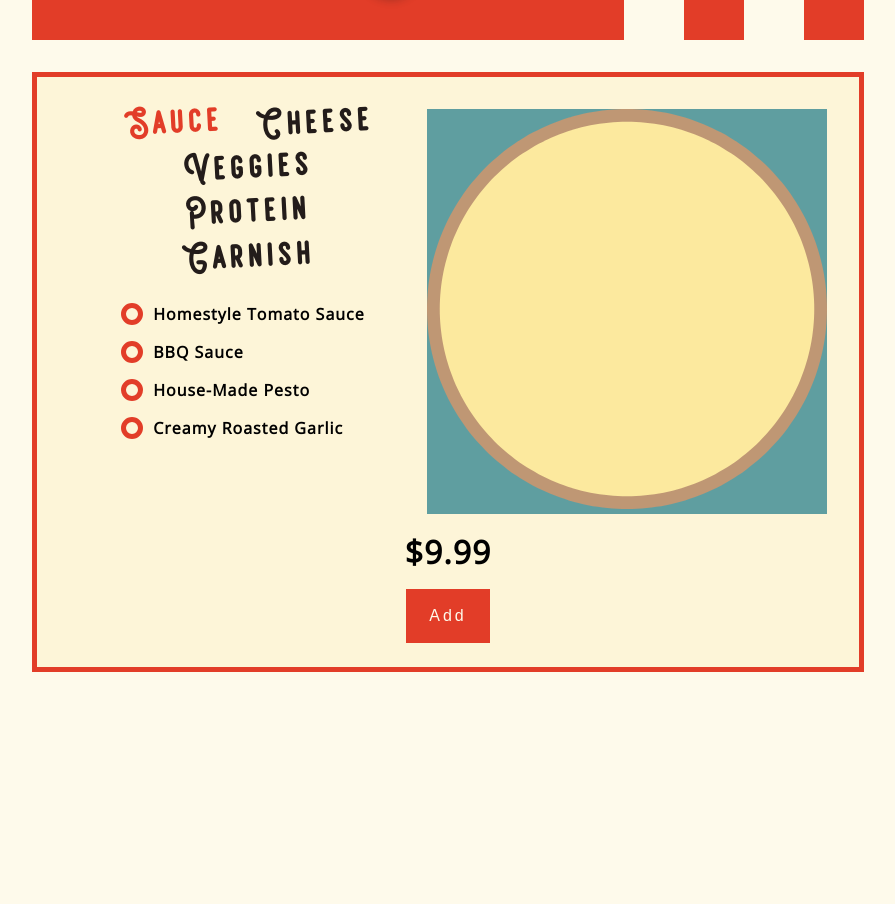
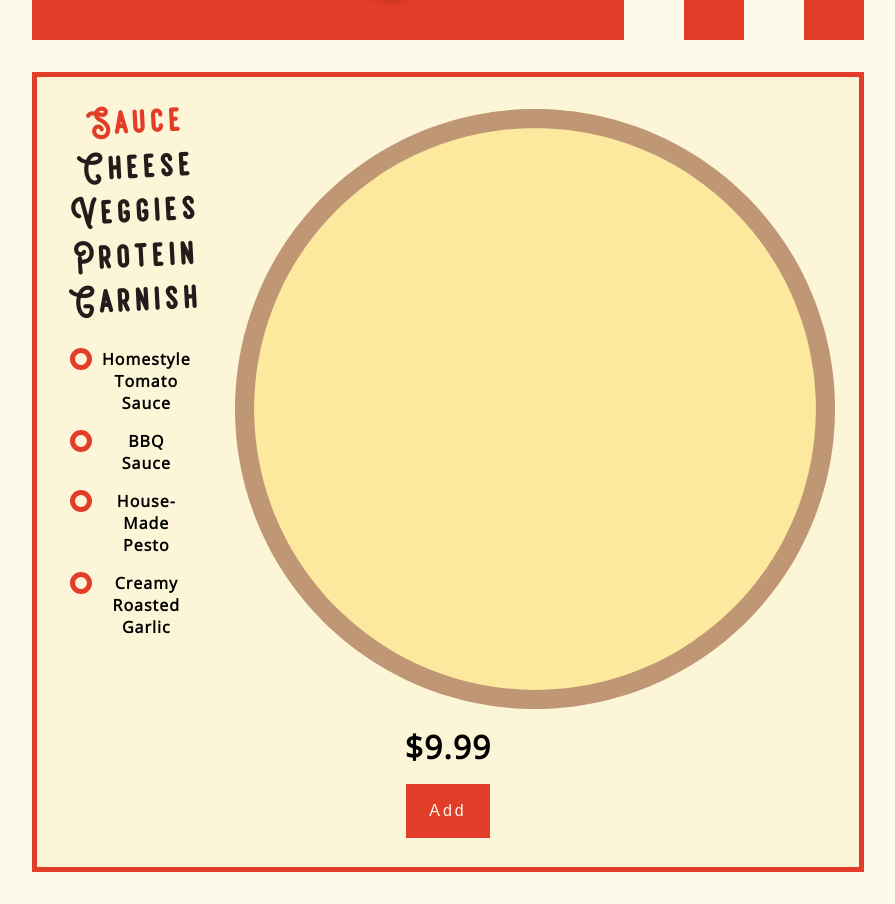
Before and after one commit to wavyadri/pizza-maker, a React (Create React App) app: page /make-your-own in a window 1280 px wide. Shown: the part 368-1272 px from the top of the page, without its empty margins (192-1087 px from the left). Before the commit the page ends 1072 px from the top, so only its background shows below. Built offline with nearby package versions, Linux system fonts and the light colour scheme.

Commit message:
Update mysass.scss
Add styles to toppings. Ternary operator with multiple conditions added to toppings to add specific z-index so each topping remains in its layer, regardless of the order added.

```diff
--- a/src/components/toppings.js
+++ b/src/components/toppings.js
@@ -1,10 +1,31 @@
+import tomatoSauce from '../images/tomato-sauce.svg'
+import bbqSauce from '../images/bbq-sauce.svg'
+import pestoSauce from '../images/pesto-sauce.svg'
+import whiteSauce from '../images/white-sauce.svg'
+import cheddarCheese from '../images/cheddar-cheese.svg'
+import mozzaCheese from '../images/mozza-cheese.svg'
+import mozzaSlices from '../images/mozza-slices.svg'
+import mushrooms from '../images/mushrooms.svg'
+import blackOlives from '../images/black-olives.svg'
+import greenPeppers from '../images/green-peppers.svg'
+import pineapple from '../images/pineapple.svg'
+import tomato from '../images/tomato.svg'
+import pepperoni from '../images/pepperoni.svg'
+import smokedHam from '../images/ham.svg'
+import sausage from '../images/sausage.svg'
+import veganChkn from '../images/vegan-chkn.svg'
+import basil from '../images/basil.svg'
+import hotPeppers from '../images/hot-peppers.svg'
+import cilantro from '../images/cilantro.svg'
+import chiliFlakes from '../images/chili-flakes.svg'
+
 const toppings = [
     {
         id: 1,
         category:'sauce',
         title: 'homestyle tomato sauce',
         price: 0.50,
-        image: 'y',
+        image: `${tomatoSauce}`,
         vegetarian: true,
         spicy: false,
         checked: false,
@@ -15,7 +36,7 @@ const toppings = [
         category:'sauce',
         title: 'BBQ sauce',
         price: 0.50,
-        image: 'y',
+        image: `${bbqSauce}`,
         vegetarian: true,
         spicy: false,
         checked: false,
@@ -26,7 +47,7 @@ const toppings = [
         category:'sauce',
         title: 'house-made pesto',
         price: 0.50,
-        image: 'y',
+        image: `${pestoSauce}`,
         vegetarian: true,
         spicy: false,
         checked: false,
@@ -37,7 +58,7 @@ const toppings = [
         category:'sauce',
         title: 'creamy roasted garlic',
         price: 0.50,
-        image: 'y',
+        image: `${whiteSauce}`,
         vegetarian: true,
         spicy: false,
         checked: false,
@@ -47,8 +68,8 @@ const toppings = [
         id: 5,
         category:'cheese',
         title: 'cheddar cheese',
-        price: 1.00,
-        image: 'y',
+        price: 2.00,
+        image: `${cheddarCheese}`,
         vegetarian: true,
         spicy: false,
         checked: false,
@@ -58,8 +79,8 @@ const toppings = [
         id: 6,
         category:'cheese',
         title: 'mozzarella cheese',
-        price: 1.00,
-        image: 'y',
+        price: 2.00,
+        image: `${mozzaCheese}`,
         vegetarian: true,
         spicy: false,
         checked: false,
@@ -69,8 +90,8 @@ const toppings = [
         id: 7,
         category:'cheese',
         title: 'mozzarella slices',
-        price: 1.00,
-        image: 'y',
+        price: 2.00,
+        image: `${mozzaSlices}`,
         vegetarian: true,
         spicy: false,
         checked: false,
@@ -80,8 +101,8 @@ const toppings = [
         id: 8,
         category:'veggies',
         title: 'mushrooms',
-        price: 0.50,
-        image: 'y',
+        price: 1.00,
+        image: `${mushrooms}`,
         vegetarian: true,
         spicy: false,
         checked: false,
@@ -91,8 +112,8 @@ const toppings = [
         id: 9,
         category:'veggies',
         title: 'black olives',
-        price: 0.50,
-        image: 'y',
+        price: 1.00,
+        image: `${blackOlives}`,
         vegetarian: true,
         spicy: false,
         checked: false,
@@ -102,8 +123,8 @@ const toppings = [
         id: 10,
         category:'veggies',
         title: 'green peppers',
-        price: 0.50,
-        image: 'y',
+        price: 1.00,
+        image: `${greenPeppers}`,
         vegetarian: true,
         spicy: false,
         checked: false,
@@ -113,8 +134,8 @@ const toppings = [
         id: 11,
         category:'veggies',
         title: 'pineapple',
-        price: 0.50,
-        image: 'y',
+        price: 1.00,
+        image: `${pineapple}`,
         vegetarian: true,
         spicy: false,
         checked: false,
@@ -124,8 +145,8 @@ const toppings = [
         id: 12,
         category:'veggies',
         title: 'tomato',
-        price: 0.50,
-        image: 'y',
+        price: 1.00,
+        image: `${tomato}`,
         vegetarian: true,
         spicy: false,
         checked: false,
@@ -135,8 +156,8 @@ const toppings = [
         id: 13,
         category:'protein',
         title: 'pepperoni',
-        price: 1.00,
-        image: 'y',
+        price: 2.00,
+        image: `${pepperoni}`,
         vegetarian: false,
         spicy: false,
         checked: false,
@@ -146,8 +167,8 @@ const toppings = [
         id: 14,
         category:'protein',
         title: 'smoked ham',
-        price: 1.00,
-        image: 'y',
+        price: 2.00,
+        image: `${smokedHam}`,
         vegetarian: false,
         spicy: false,
         checked: false,
@@ -157,8 +178,8 @@ const toppings = [
         id: 15,
         category:'protein',
         title: 'sausage',
-        price: 1.00,
-        image: 'y',
+        price: 2.00,
+        image: `${sausage}`,
         vegetarian: false,
         spicy: false,
         checked: false,
@@ -168,8 +189,8 @@ const toppings = [
         id: 16,
         category:'protein',
         title: 'vegan chkn',
-        price: 1.00,
-        image: 'y',
+        price: 2.00,
+        image: `${veganChkn}`,
         vegetarian: true,
         spicy: false,
         checked: false,
@@ -180,7 +201,7 @@ const toppings = [
         category:'garnish',
         title: 'fresh basil',
         price: 0.30,
-        image: 'y',
+        image: `${basil}`,
         vegetarian: true,
         spicy: false,
         checked: false,
@@ -191,7 +212,7 @@ const toppings = [
         category:'garnish',
         title: 'hot peppers',
         price: 0.30,
-        image: 'y',
+        image: `${hotPeppers}`,
         vegetarian: true,
         spicy: true,
         checked: false,
@@ -202,7 +223,7 @@ const toppings = [
         category:'garnish',
         title: 'cilantro',
         price: 0.30,
-        image: 'y',
+        image: `${cilantro}`,
         vegetarian: true,
         spicy: false,
         checked: false,
@@ -213,7 +234,7 @@ const toppings = [
         category:'garnish',
         title: 'chili flakes',
         price: 0.30,
-        image: 'y',
+        image: `${chiliFlakes}`,
         vegetarian: true,
         spicy: true,
         checked: false,
--- a/src/mysass.scss
+++ b/src/mysass.scss
@@ -743,15 +743,13 @@ body {
   display: flex;
   flex-direction: column;
   justify-content: space-between;
-  height: 600px;
+  height: 800px;
   .grid {
     display: grid;
     grid-template-columns: 1fr 1fr;
-    justify-content: center;
     align-items: center;
-
     .custom-toppings {
-      justify-self: center;
+      justify-content: start;
       align-self: flex-start;
       @include flex-center();
       width: 80%;
@@ -796,9 +794,62 @@ body {
       }
     }
     .custom-pizza {
+      @include no-select();
       align-self: flex-start;
       justify-self: center;
-      background-color: cadetblue;
+      width: 600px;
+      height: 600px;
+      position: relative;
+      .icons {
+        position: absolute;
+        top: 0;
+        width: 100%;
+        display: flex;
+        flex-direction: row;
+        justify-content: space-between;
+        font-size: 2rem;
+        .veg {
+          margin: 1rem;
+          color: $success;
+        }
+        .spicy {
+          margin: 1rem;
+          color: $primary;
+        }
+      }
+
+      // background-color: cadetblue;
+      img {
+        width: 100%;
+        height: 100%;
+      }
+      .base {
+        position: absolute;
+        z-index: 1;
+      }
+      .topping {
+        position: absolute;
+        z-index: 2;
+        top: 0;
+        left: 0;
+        width: 100%;
+        height: 100%;
+        .sauce {
+          z-index: 3;
+        }
+        .cheese {
+          z-index: 4;
+        }
+        .protein {
+          z-index: 5;
+        }
+        .veggies {
+          z-index: 6;
+        }
+        .garnish {
+          z-index: 7;
+        }
+      }
     }
   }
   .custom-footer {
```
